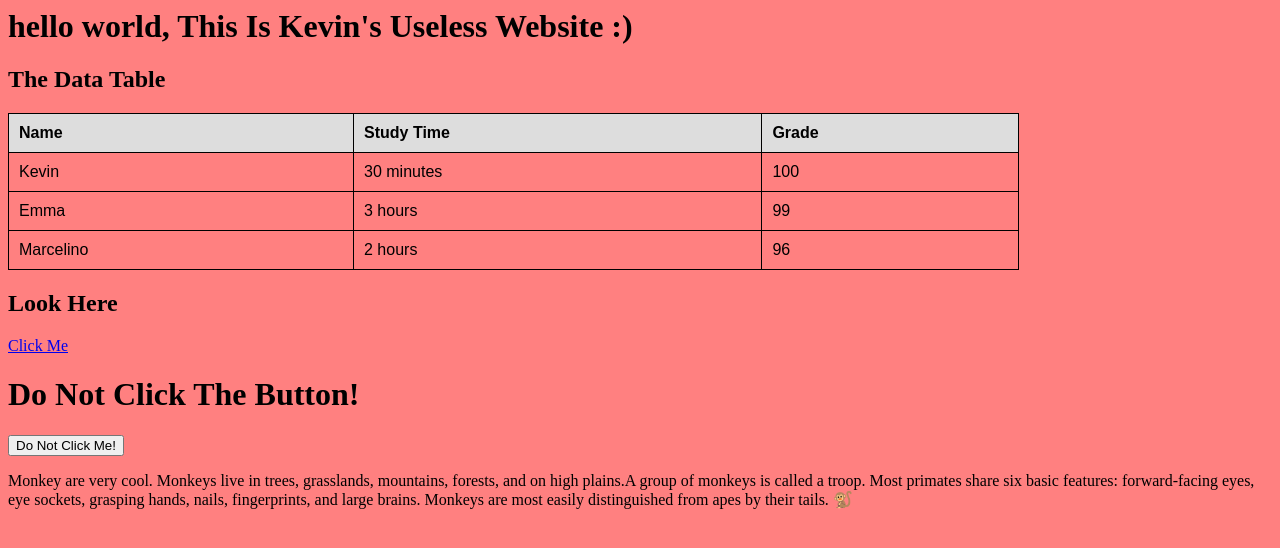
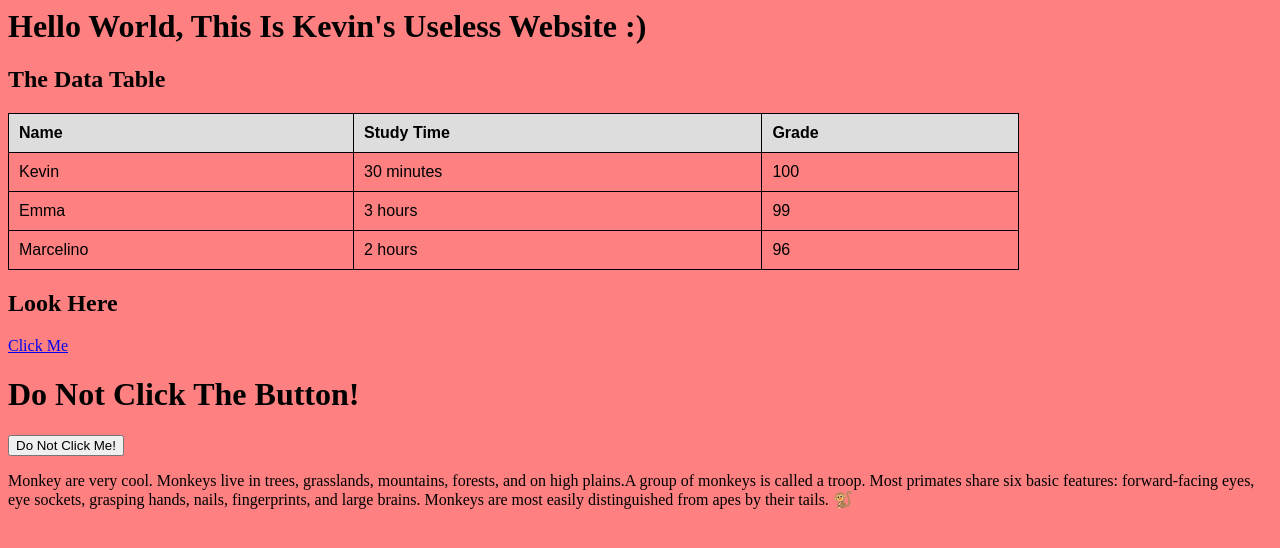
Before and after one commit to kevinrubior/kevinrubior.github.io, a plain HTML site: page index.html in a window 1280 px wide. Drawn offline with Linux system fonts and the light colour scheme.

Commit message:
made changes

```diff
--- a/index.html
+++ b/index.html
@@ -1,4 +1,4 @@
-<h1>hello world, This Is Kevin's Useless Website :)</h1>
+<h1>Hello World, This Is Kevin's Useless Website :)</h1>
 <html>
 <head>
 <style>
@@ -17,6 +17,7 @@ td, th {
 tr:nth-child(1) {
   background-color: #dddddd;
 }
+
 </style>
 </head>
 <body>
@@ -68,4 +69,5 @@ grasping hands, nails, fingerprints, and large brains. Monkeys are most
 easily distinguished from apes by their tails. &#128018;</p>
 
 </body>
+
 </html>
```
